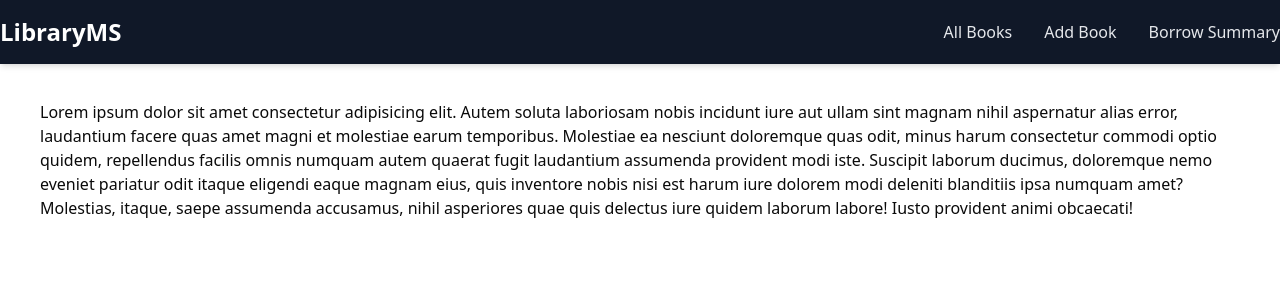
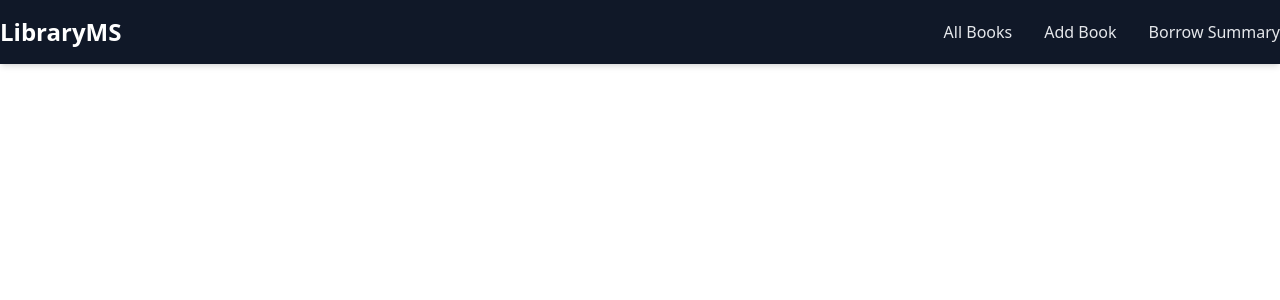
Before and after one commit to codermdshakil/m4-be-a-redux-reaper, a React (Vite) app in the folder assignment3-client/: page / in a window 1280 px wide. Shown: the top 300 px of the page. Built offline with nearby package versions, Linux system fonts and the light colour scheme.

Commit message:
feat: add routing and components for book management and borrowing

```diff
--- a/assignment3-client/src/App.tsx
+++ b/assignment3-client/src/App.tsx
@@ -8,20 +8,7 @@ function App() {
       <Navber />
       <div className="container">
         <div className="mt-[100px]">
-          <p>
-            Lorem ipsum dolor sit amet consectetur adipisicing elit. Autem
-            soluta laboriosam nobis incidunt iure aut ullam sint magnam nihil
-            aspernatur alias error, laudantium facere quas amet magni et
-            molestiae earum temporibus. Molestiae ea nesciunt doloremque quas
-            odit, minus harum consectetur commodi optio quidem, repellendus
-            facilis omnis numquam autem quaerat fugit laudantium assumenda
-            provident modi iste. Suscipit laborum ducimus, doloremque nemo
-            eveniet pariatur odit itaque eligendi eaque magnam eius, quis
-            inventore nobis nisi est harum iure dolorem modi deleniti blanditiis
-            ipsa numquam amet? Molestias, itaque, saepe assumenda accusamus,
-            nihil asperiores quae quis delectus iure quidem laborum labore!
-            Iusto provident animi obcaecati!
-          </p>
+          {/* here show all content */}
           <Outlet></Outlet>
         </div>
       </div>
--- a/assignment3-client/src/components/layout/Navber/Navber.tsx
+++ b/assignment3-client/src/components/layout/Navber/Navber.tsx
@@ -9,7 +9,7 @@ const Navbar: React.FC = () => {
       <div className="max-w-7xl mx-auto  px-6 md:px-0">
         <div className="flex justify-between h-16 items-center">
           <div className="flex  items-center text-2xl font-bold ">
-            <a href="/" className="text-white">LibraryMS</a>
+            <a href="/books" className="text-white">LibraryMS</a>
           </div>
 
           {/* Desktop Menu */}
@@ -20,12 +20,12 @@ const Navbar: React.FC = () => {
               All Books
             </a>
             <a
-              href="#about"
+              href="/create-book"
               className="text-gray-200 hover:text-white transition">
               Add Book
             </a>
             <a
-              href="#services"
+              href="/borrow-summary"
               className="text-gray-200 hover:text-white transition">
               Borrow Summary
             </a>
--- a/assignment3-client/src/main.tsx
+++ b/assignment3-client/src/main.tsx
@@ -1,10 +1,11 @@
 import { StrictMode } from "react";
 import { createRoot } from "react-dom/client";
-import App from "./App.tsx";
+import { RouterProvider } from "react-router";
 import "./index.css";
+import router from "./routes/index.tsx";
 
 createRoot(document.getElementById("root")!).render(
   <StrictMode>
-    <App />
+    <RouterProvider router={router} />
   </StrictMode>
 );
--- /dev/null
+++ b/assignment3-client/src/pages/BorrowBook.tsx
@@ -0,0 +1,9 @@
+const BorrowBook = () => {
+  return (
+    <div>
+      <h1>BorrowBook Component</h1>
+    </div>
+  );
+};
+
+export default BorrowBook;
--- /dev/null
+++ b/assignment3-client/src/pages/CreateBook.tsx
@@ -0,0 +1,9 @@
+const CreateBook = () => {
+  return (
+    <div>
+      <h1>CreateBook Component</h1>
+    </div>
+  );
+};
+
+export default CreateBook;
--- /dev/null
+++ b/assignment3-client/src/pages/EditBook.tsx
@@ -0,0 +1,9 @@
+const EditBook = () => {
+  return (
+    <div>
+      <h1>EditBook Component</h1>
+    </div>
+  );
+};
+
+export default EditBook;
```
Also changed, not shown: assignment3-client/src/routes/index.tsx (+16 -1 lines).
